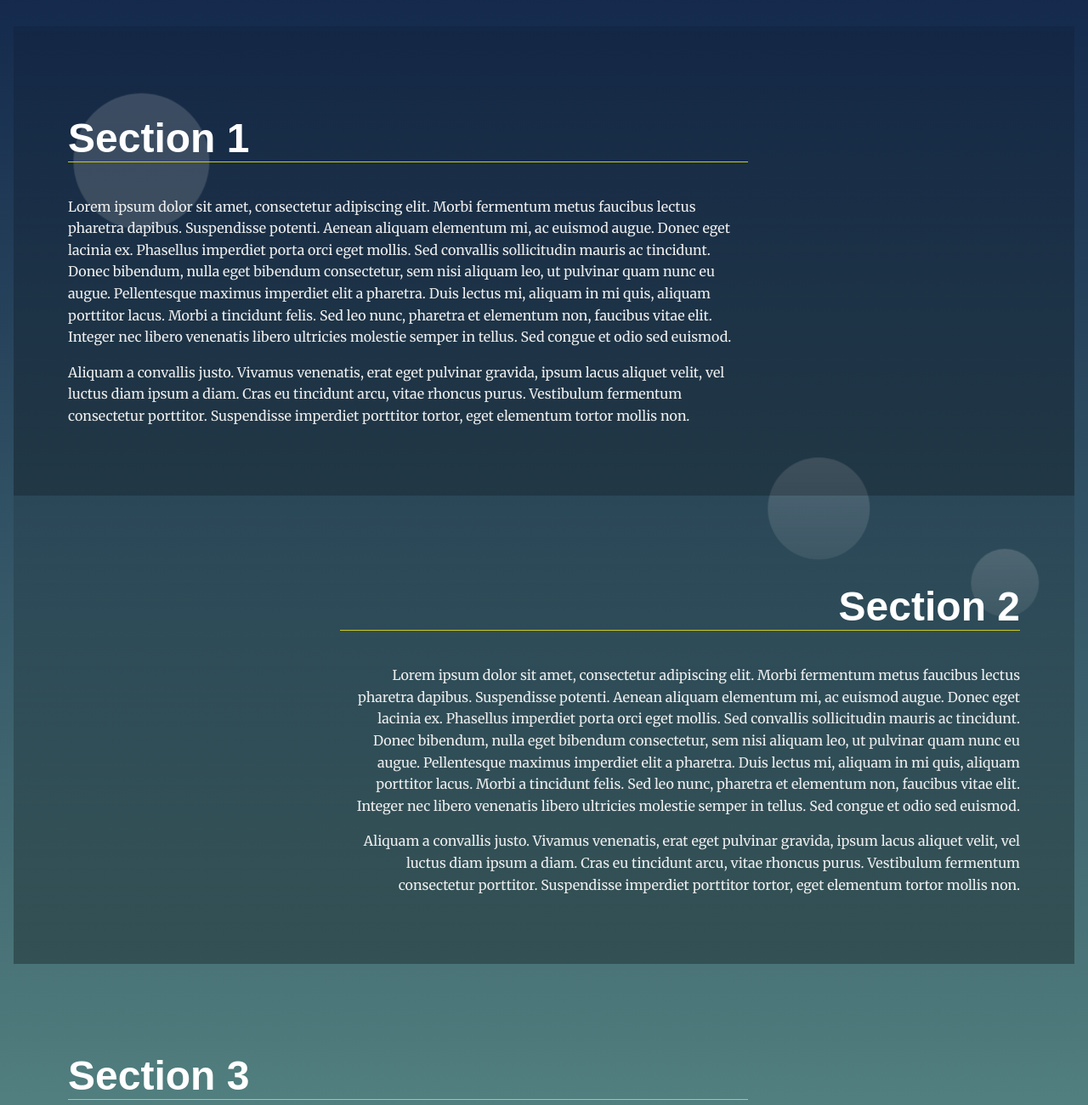
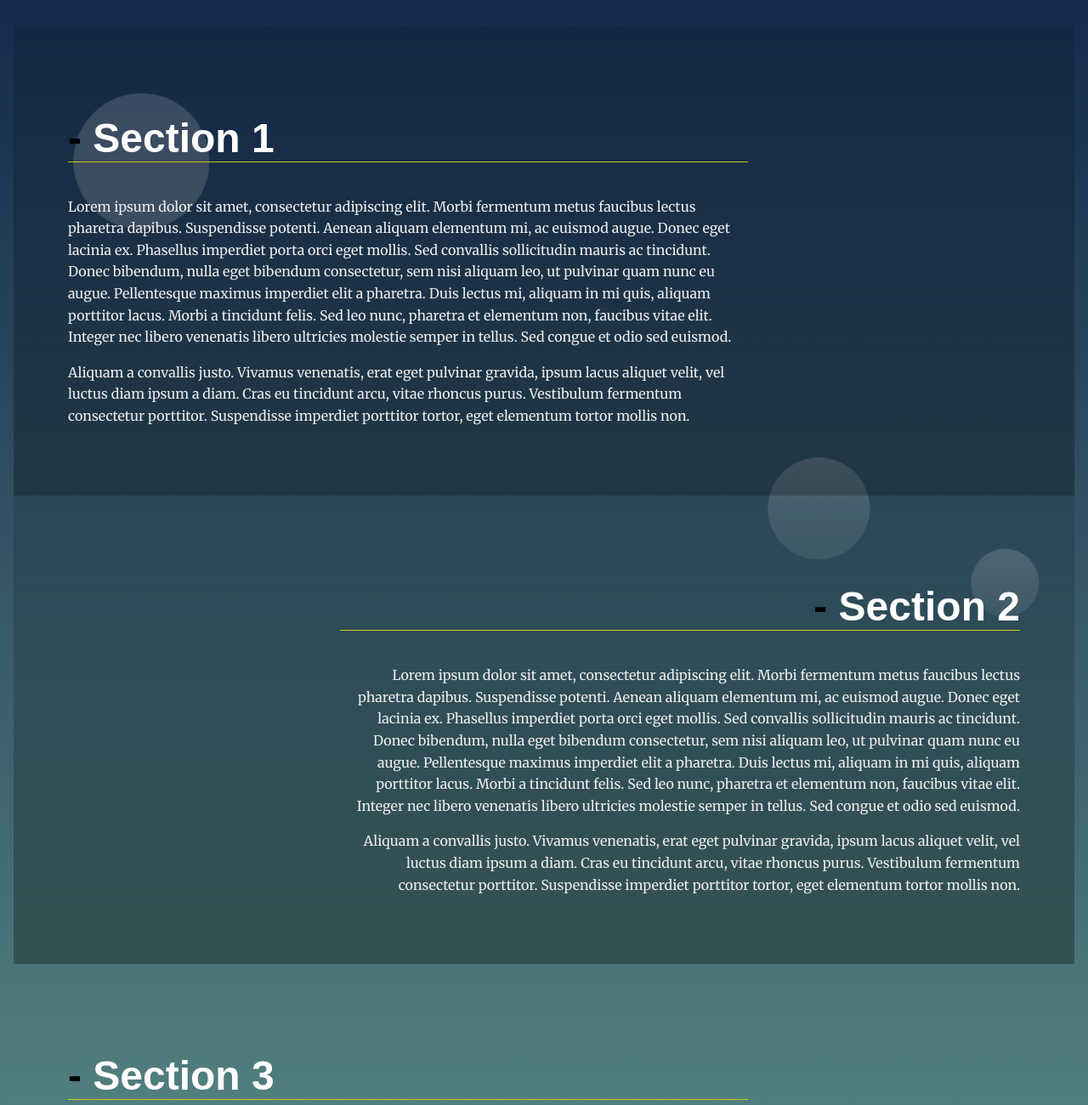
Before and after one commit to molanmohamed/landing-page-, a plain HTML site: page index.html in a window 1280 px wide. Shown: the part 440-1740 px from the top of the page at 85% size. Drawn offline with Linux system fonts and the light colour scheme.

Commit message:
Add files via upload

```diff
--- a/index.html
+++ b/index.html
@@ -31,16 +31,17 @@
     The first section is set to active class by default -->
 
     <section id="section1" data-nav="Section 1" class="your-active-class">
-      <div class="landing__container">
-        <h2>Section 1</h2>
-        <p>Lorem ipsum dolor sit amet, consectetur adipiscing elit. Morbi fermentum metus faucibus lectus pharetra dapibus. Suspendisse potenti. Aenean aliquam elementum mi, ac euismod augue. Donec eget lacinia ex. Phasellus imperdiet porta orci eget mollis. Sed convallis sollicitudin mauris ac tincidunt. Donec bibendum, nulla eget bibendum consectetur, sem nisi aliquam leo, ut pulvinar quam nunc eu augue. Pellentesque maximus imperdiet elit a pharetra. Duis lectus mi, aliquam in mi quis, aliquam porttitor lacus. Morbi a tincidunt felis. Sed leo nunc, pharetra et elementum non, faucibus vitae elit. Integer nec libero venenatis libero ultricies molestie semper in tellus. Sed congue et odio sed euismod.</p>
+
+      <div class="landing__container" >
+        <h2><button class="collapse">-</button> Section 1</h2>
+        <p >Lorem ipsum dolor sit amet, consectetur adipiscing elit. Morbi fermentum metus faucibus lectus pharetra dapibus. Suspendisse potenti. Aenean aliquam elementum mi, ac euismod augue. Donec eget lacinia ex. Phasellus imperdiet porta orci eget mollis. Sed convallis sollicitudin mauris ac tincidunt. Donec bibendum, nulla eget bibendum consectetur, sem nisi aliquam leo, ut pulvinar quam nunc eu augue. Pellentesque maximus imperdiet elit a pharetra. Duis lectus mi, aliquam in mi quis, aliquam porttitor lacus. Morbi a tincidunt felis. Sed leo nunc, pharetra et elementum non, faucibus vitae elit. Integer nec libero venenatis libero ultricies molestie semper in tellus. Sed congue et odio sed euismod.</p>
 
         <p>Aliquam a convallis justo. Vivamus venenatis, erat eget pulvinar gravida, ipsum lacus aliquet velit, vel luctus diam ipsum a diam. Cras eu tincidunt arcu, vitae rhoncus purus. Vestibulum fermentum consectetur porttitor. Suspendisse imperdiet porttitor tortor, eget elementum tortor mollis non.</p>
       </div>
     </section>
     <section id="section2" data-nav="Section 2">
       <div class="landing__container">
-        <h2>Section 2</h2>
+        <h2><button class="collapse">-</button> Section 2</h2>
         <p>Lorem ipsum dolor sit amet, consectetur adipiscing elit. Morbi fermentum metus faucibus lectus pharetra dapibus. Suspendisse potenti. Aenean aliquam elementum mi, ac euismod augue. Donec eget lacinia ex. Phasellus imperdiet porta orci eget mollis. Sed convallis sollicitudin mauris ac tincidunt. Donec bibendum, nulla eget bibendum consectetur, sem nisi aliquam leo, ut pulvinar quam nunc eu augue. Pellentesque maximus imperdiet elit a pharetra. Duis lectus mi, aliquam in mi quis, aliquam porttitor lacus. Morbi a tincidunt felis. Sed leo nunc, pharetra et elementum non, faucibus vitae elit. Integer nec libero venenatis libero ultricies molestie semper in tellus. Sed congue et odio sed euismod.</p>
 
         <p>Aliquam a convallis justo. Vivamus venenatis, erat eget pulvinar gravida, ipsum lacus aliquet velit, vel luctus diam ipsum a diam. Cras eu tincidunt arcu, vitae rhoncus purus. Vestibulum fermentum consectetur porttitor. Suspendisse imperdiet porttitor tortor, eget elementum tortor mollis non.</p>
@@ -48,7 +49,7 @@
     </section>
     <section id="section3" data-nav="Section 3">
       <div class="landing__container">
-        <h2>Section 3</h2>
+        <h2><button class="collapse">-</button> Section 3</h2>
         <p class="hello">Lorem ipsum dolor sit amet, consectetur adipiscing elit. Morbi fermentum metus faucibus lectus pharetra dapibus. Suspendisse potenti. Aenean aliquam elementum mi, ac euismod augue. Donec eget lacinia ex. Phasellus imperdiet porta orci eget mollis. Sed convallis sollicitudin mauris ac tincidunt. Donec bibendum, nulla eget bibendum consectetur, sem nisi aliquam leo, ut pulvinar quam nunc eu augue. Pellentesque maximus imperdiet elit a pharetra. Duis lectus mi, aliquam in mi quis, aliquam porttitor lacus. Morbi a tincidunt felis. Sed leo nunc, pharetra et elementum non, faucibus vitae elit. Integer nec libero venenatis libero ultricies molestie semper in tellus. Sed congue et odio sed euismod.</p>
 
         <p>Aliquam a convallis justo. Vivamus venenatis, erat eget pulvinar gravida, ipsum lacus aliquet velit, vel luctus diam ipsum a diam. Cras eu tincidunt arcu, vitae rhoncus purus. Vestibulum fermentum consectetur porttitor. Suspendisse imperdiet porttitor tortor, eget elementum tortor mollis non.</p>
@@ -56,7 +57,7 @@
     </section>
     <section id="section4" data-nav="Section 4">
       <div class="landing__container">
-        <h2>Section 4</h2>
+        <h2><button class="collapse">-</button> Section 4</h2>
         <p class="hello">Lorem ipsum dolor sit amet, consectetur adipiscing elit. Morbi fermentum metus faucibus lectus pharetra dapibus. Suspendisse potenti. Aenean aliquam elementum mi, ac euismod augue. Donec eget lacinia ex. Phasellus imperdiet porta orci eget mollis. Sed convallis sollicitudin mauris ac tincidunt. Donec bibendum, nulla eget bibendum consectetur, sem nisi aliquam leo, ut pulvinar quam nunc eu augue. Pellentesque maximus imperdiet elit a pharetra. Duis lectus mi, aliquam in mi quis, aliquam porttitor lacus. Morbi a tincidunt felis. Sed leo nunc, pharetra et elementum non, faucibus vitae elit. Integer nec libero venenatis libero ultricies molestie semper in tellus. Sed congue et odio sed euismod.</p>
 
         <p>Aliquam a convallis justo. Vivamus venenatis, erat eget pulvinar gravida, ipsum lacus aliquet velit, vel luctus diam ipsum a diam. Cras eu tincidunt arcu, vitae rhoncus purus. Vestibulum fermentum consectetur porttitor. Suspendisse imperdiet porttitor tortor, eget elementum tortor mollis non.</p>
```
